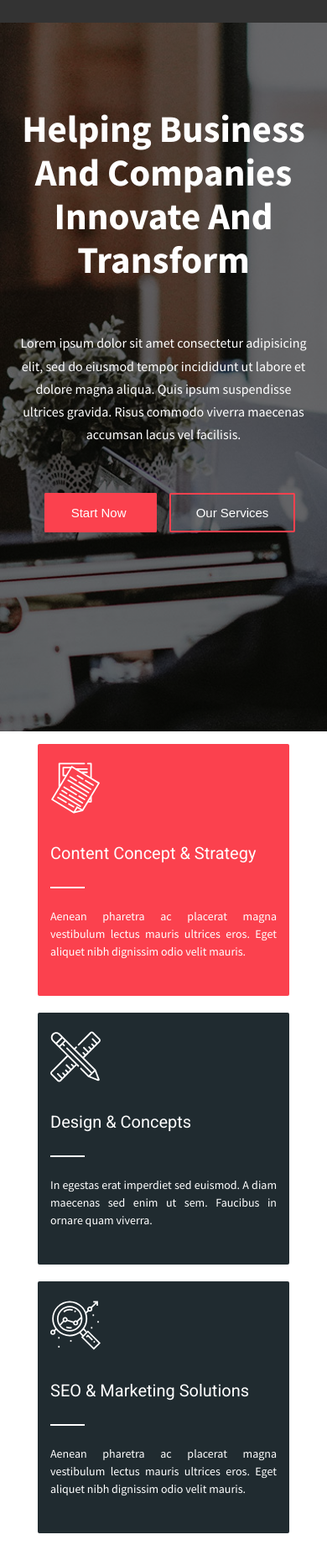
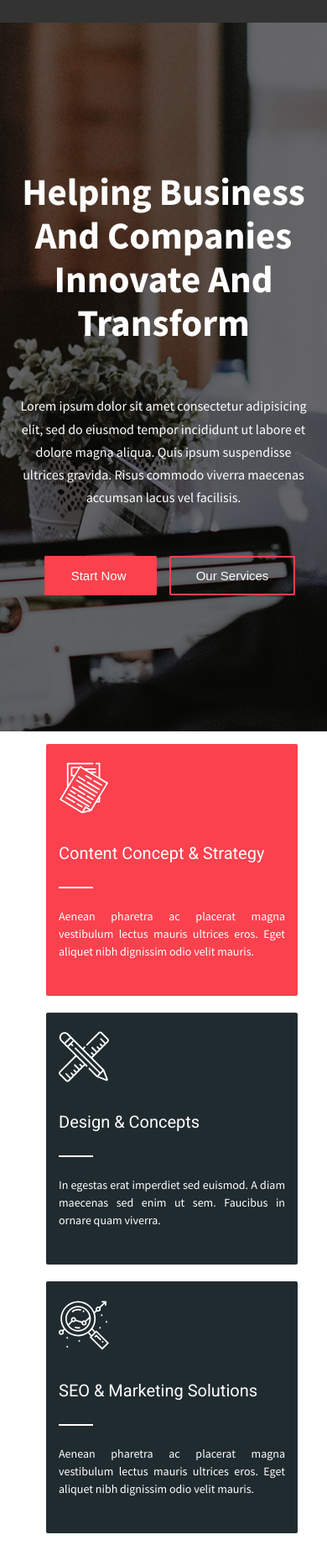
Before and after one commit to m0rsu/m0rsu.github.io, a plain HTML site: page index.html in a window 390 px wide. Shown: the part 65-1930 px from the top of the page at 84% size. Drawn offline with nearby package versions, Linux system fonts and the light colour scheme.

Commit message:
responsivity #2

```diff
--- a/css/main-banner.css
+++ b/css/main-banner.css
@@ -47,7 +47,7 @@
 
 @media (max-width: 991px) {
   .main-banner__header-text {
-    margin-top: -150px;
+    margin-top: unset;
   }
 }
 
--- a/css/services.css
+++ b/css/services.css
@@ -1,6 +1,3 @@
-.services {
-
-}
 
 
 .services-container {
@@ -86,7 +83,7 @@
 
 @media (max-width: 991px) {
     .services-row {
-        flex-direction: column;
+        flex-direction: ;
         justify-content: center;
     }
 }
--- a/css/tiles.css
+++ b/css/tiles.css
@@ -25,7 +25,7 @@
 
 @media (max-width: 1024px) {
     .tiles-row {
-        flex-direction: column;
+        flex-direction: ;
     }
 }
 
@@ -38,7 +38,7 @@
 
 @media (max-width: 991px) {
   .tiles-column {
-    margin-left: unset;
+    margin-left: ;
   }
 }
 
```
Also changed, not shown: css/global.css (line endings or trailing spaces).
